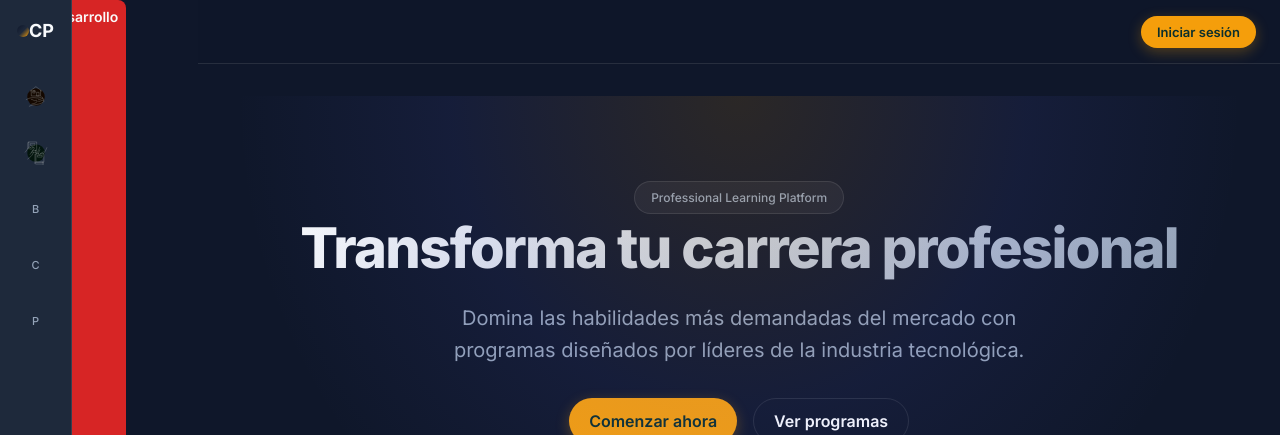
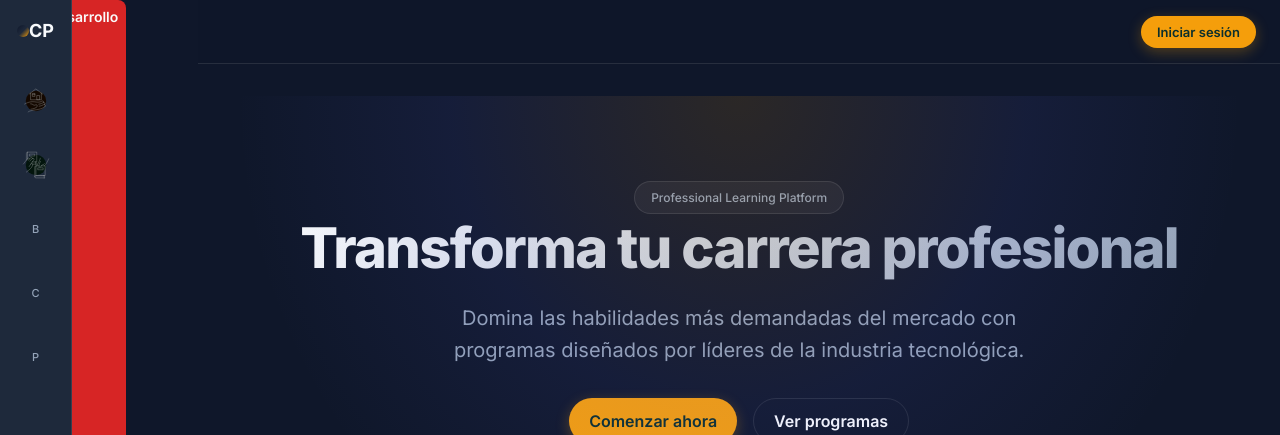
Before and after one commit to jashito/Courses_Platform, a Next.js app: page / in a window 1280 px wide. Shown: the top 435 px of the page. Built offline with nearby package versions, Linux system fonts and the light colour scheme.

Commit message:
Aumentar tamaño iconos sidebar

```diff
--- a/src/app/ClientLayout.tsx
+++ b/src/app/ClientLayout.tsx
@@ -27,7 +27,7 @@ const navItems: NavItem[] = [
   { href: "/pricing", label: "nav.pricing" },
 ];
 
-function SidebarIcon({ name, size = 24 }: { name: string; size?: number }) {
+function SidebarIcon({ name, size = 28 }: { name: string; size?: number }) {
   return (
     <Image
       src={`/assets/icons/sidebar/${name}.svg`}
--- a/src/styles/globals.css
+++ b/src/styles/globals.css
@@ -415,12 +415,12 @@ a {
 }
 
 .sidebar-link {
-  width: 48px;
-  height: 48px;
+  width: 56px;
+  height: 56px;
   display: flex;
   align-items: center;
   justify-content: center;
-  border-radius: 12px;
+  border-radius: 14px;
   font-size: 11px;
   font-weight: 500;
   color: var(--muted);
```
